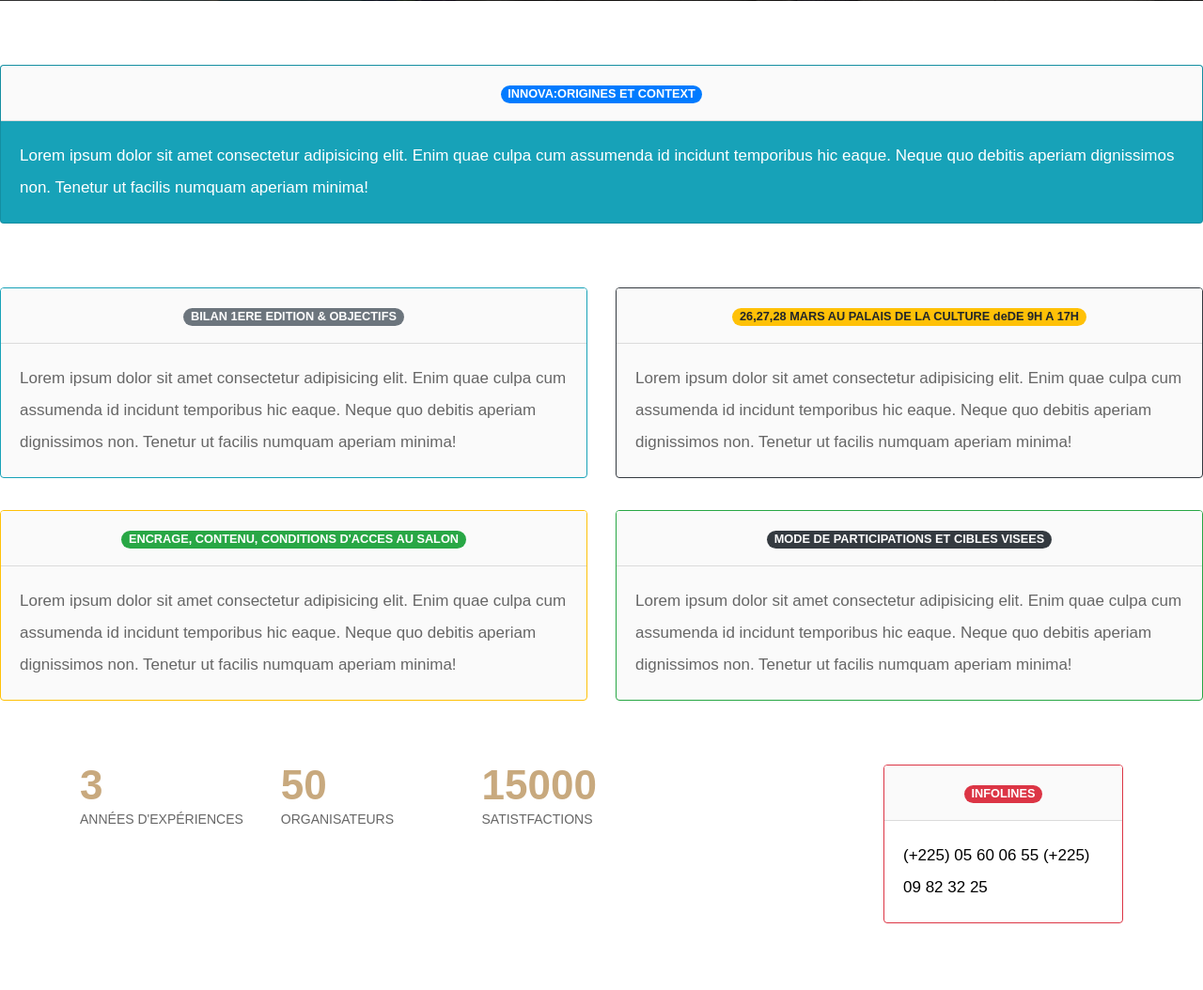
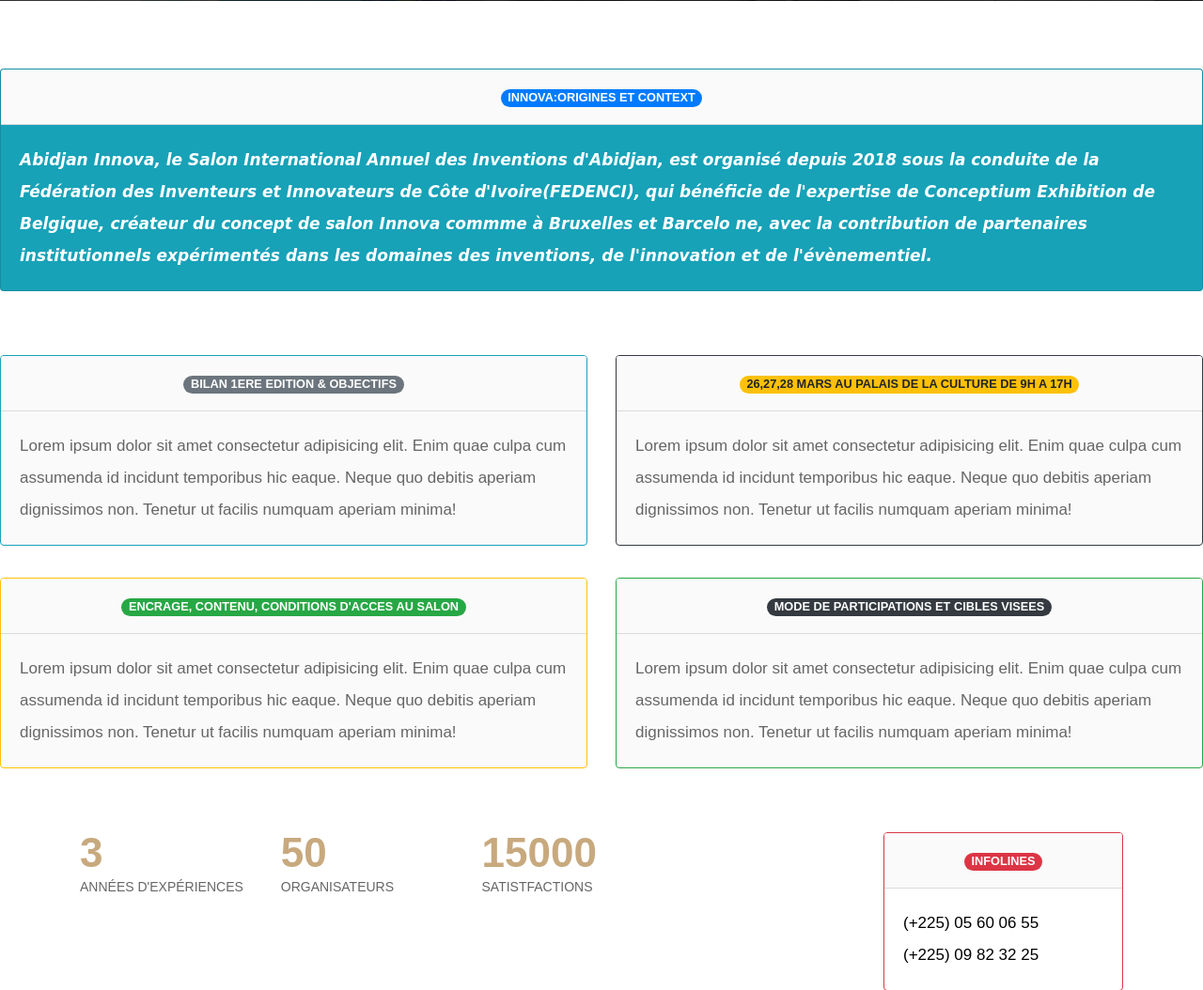
Before and after one commit to itachyutiwa/innova-ci, a Django app: page / in a window 1280 px wide. Shown: the part 799-1853 px from the top of the page at 94% size. Run offline with Django 3.2, Linux system fonts and the light colour scheme; some libraries are stand-ins or nearby versions; some web fonts are replaced.

Commit message:
Descritpion de l'origine et le context du salon innova

```diff
--- a/innovaapp/templates/base.html
+++ b/innovaapp/templates/base.html
@@ -122,7 +122,7 @@
                                     <div class="menu-img img" style="background-image: url(../static/images/innova_min_1.jpg);"></div>
                                     <div class="text text-center">
                                         <h3>Innovations</h3>
-                                        <p><span>Meat</span>, <span>Potatoes</span>, <span>Rice</span>, <span>Tomatoe</span></p>
+                                        <p><span>Solutions</span><span>innovantes à des problèmes complexes</span></p>
                                     </div>
                                 </div>
                             </div>
@@ -131,7 +131,7 @@
                                     <div class="menu-img img" style="background-image: url(../static/images/innova_min_3.jpg);"></div>
                                     <div class="text text-center">
                                         <h3>Collaborations</h3>
-                                        <p><span>Meat</span>, <span>Potatoes</span>, <span>Rice</span>, <span>Tomatoe</span></p>
+                                        <p><span>Reflexion</span><span>collectives</span><span>pour une solution</span><span>unique</span></p>
                                     </div>
                                 </div>
                             </div>
@@ -140,7 +140,7 @@
                                     <div class="menu-img img" style="background-image: url(../static/images/innova_min_4.jpg);"></div>
                                     <div class="text text-center">
                                         <h3>Expériences</h3>
-                                        <p><span>Meat</span>, <span>Potatoes</span>, <span>Rice</span>, <span>Tomatoe</span></p>
+                                        <p><span>Acquisition</span><span>d'une </span><span>masse de connaissance</span><span>via de nouvelles personnes</span></p>
                                     </div>
                                 </div>
                             </div>
--- a/innovaapp/templates/index.html
+++ b/innovaapp/templates/index.html
@@ -3,8 +3,9 @@
     <div class="col-md-12">
         <div class="card bg-info">
             <div class="card-header text-center bg-light"><span class="badge badge-pill badge-primary">INNOVA:ORIGINES ET CONTEXT</span></div>
-            <div class="card-body" style="color: white;">
-                Lorem ipsum dolor sit amet consectetur adipisicing elit. Enim quae culpa cum assumenda id incidunt temporibus hic eaque. Neque quo debitis aperiam dignissimos non. Tenetur ut facilis numquam aperiam minima!
+            <div class="card-body" style="color: white; font-weight: lighter;font-weight: bolder; font-style: italic;font-family: cursive;">
+                Abidjan Innova, le Salon International Annuel des Inventions d'Abidjan, est organisé depuis 2018 sous la conduite de la Fédération des Inventeurs et Innovateurs de Côte d'Ivoire(FEDENCI), qui bénéficie de l'expertise de Conceptium Exhibition de Belgique,
+                créateur du concept de salon Innova commme à Bruxelles et Barcelo ne, avec la contribution de partenaires institutionnels expérimentés dans les domaines des inventions, de l'innovation et de l'évènementiel.
             </div>
         </div>
     </div>
@@ -24,7 +25,7 @@
     </div>
     <div class="col-lg-6 ">
         <div class="card bg-light border border-dark">
-            <div class="card-header text-center bg-light "><span class="badge badge-pill badge-warning ">26,27,28 MARS AU PALAIS DE LA CULTURE deDE 9H A 17H</span></div>
+            <div class="card-header text-center bg-light "><span class="badge badge-pill badge-warning ">26,27,28 MARS AU PALAIS DE LA CULTURE DE 9H A 17H</span></div>
             <div class="card-body " ">
                 Lorem ipsum dolor sit amet consectetur adipisicing elit. Enim quae culpa cum assumenda id incidunt temporibus hic eaque. Neque quo debitis aperiam dignissimos non. Tenetur ut facilis numquam aperiam minima!
             </div>
@@ -90,7 +91,7 @@
                 <div class="card bg-white border border-danger ">
                     <div class="card-header text-center bg-light "><span class="badge badge-pill badge-danger ">INFOLINES</span></div>
                     <div class="card-body ">
-                        <span style="color: black; ">(+225) 05 60 06 55</span>
+                        <span style="color: black; ">(+225) 05 60 06 55</span> <br>
                         <span style="color: black; ">(+225) 09 82 32 25</span>
                     </div>
                 </div>
```
